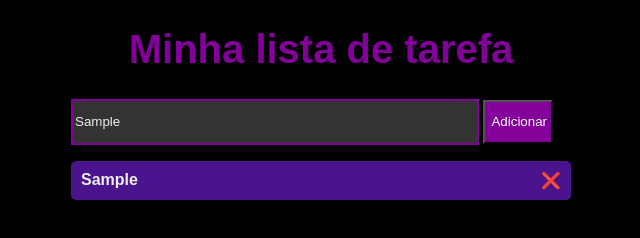
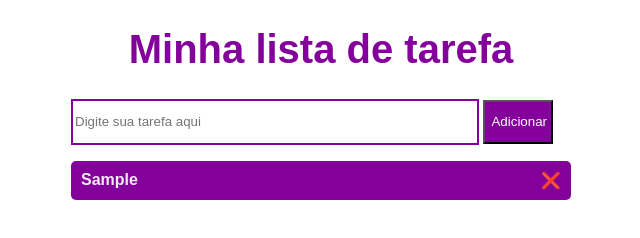
Before and after one commit to LucasMendes99/to-do-list, a plain HTML site: page index.html in a window 1280 px wide. Both pictures are taken after typing "Sample" into the empty fields and a click on the button "Adicionar". Shown: the whole page, without its empty margins (319-959 px from the left). Drawn offline with Linux system fonts and the light colour scheme.

Commit message:
Feito a mudanca para o branco

```diff
--- a/scripts.js
+++ b/scripts.js
@@ -3,7 +3,7 @@ function adicionarTarefa(){
     let li = document.createElement('li')
     li.innerHTML = valorDoInput + '<span onclick="deletarTarefa(this)">❌</span>'
     document.querySelector('ul').appendChild(li)
-    valorDoInput = ''
+    document.querySelector('input').value = ''
 }
 function deletarTarefa(li){
     li.parentElement.remove(li)
--- a/style.css
+++ b/style.css
@@ -1,5 +1,5 @@
 body{
-    background-color: black;
+    background-color: white;
     max-width: 500px;
     margin: 0 auto;
     font-family: Arial, Helvetica, sans-serif;
@@ -12,8 +12,8 @@ h1{
 input{
     height: 40px;
     border: 2px solid #84009b;
-    background-color: #333;
-    color: #eee;
+    background-color: white;
+    color: black;
     outline: none;
     width: 80%;
 }
@@ -30,7 +30,7 @@ button:hover{
     background-color: #333;
 }
 button:active{
-    background-color: #a900c7;
+    background-color: #84009b;
 }
 
 ul{
@@ -38,7 +38,7 @@ ul{
     padding: 0;
 }
 li{
-    background-color: #4a148c;
+    background-color: #84009b;
     padding:10px;
     margin: 10px auto;
     border-radius: 5px;
```
